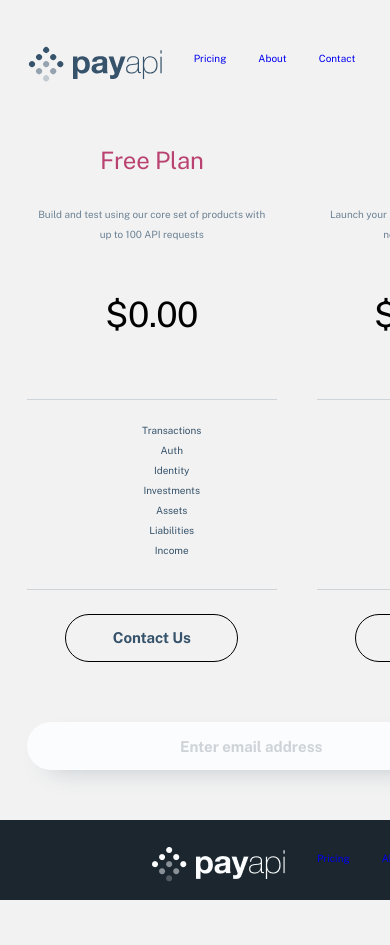
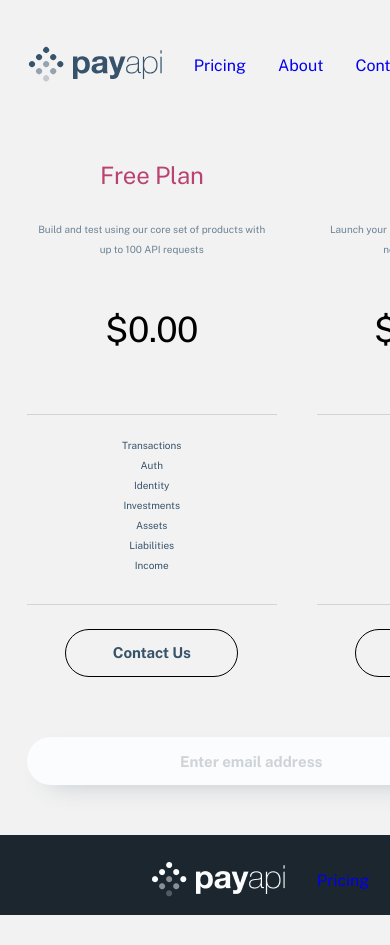
Before and after one commit to shaunvan119/payapi-website, a React (Create React App) app: page /Price in a window 390 px wide. Shown: the top 945 px of the page. Built offline with nearby package versions, Linux system fonts and the light colour scheme.

Commit message:
tablet layout for about page

```diff
--- a/src/components/Pricing.js
+++ b/src/components/Pricing.js
@@ -14,13 +14,13 @@ function Pricing() {
                 <p className="price-amount">$0.00</p>
                 <img src={line} alt="line" className="line" />
               <ul className="price-items">
-                  <li>Transactions</li>
-                  <li>Auth</li>
-                  <li>Identity</li>
-                  <li>Investments</li>
-                  <li>Assets</li>
-                  <li>Liabilities</li>
-                  <li>Income</li>
+                  <li className="list-li">Transactions</li>
+                  <li className="list-li" >Auth</li>
+                  <li className="list-li" >Identity</li>
+                  <li className="list-li">Investments</li>
+                  <li className="list-li">Assets</li>
+                  <li className="list-li">Liabilities</li>
+                  <li className="list-li">Income</li>
               </ul>
                  <img src={line} alt="line" className="line" />
                  <Link to="/contactUs"><button className="header-button">Contact Us</button></Link>
@@ -32,13 +32,13 @@ function Pricing() {
                 <p className="price-amount">$249.00</p>
                 <img src={line} alt="line" className="line" />
                 <ul className="price-items">
-                    <li>Transactions</li>
-                    <li>Auth</li>
-                    <li>Identity</li>
-                    <li>Investments</li>
-                    <li>Assets</li>
-                    <li>Liabilities</li>
-                    <li>Income</li>
+                    <li className="list-li">Transactions</li>
+                    <li className="list-li">Auth</li>
+                    <li className="list-li">Identity</li>
+                    <li className="list-li">Investments</li>
+                    <li className="list-li">Assets</li>
+                    <li className="list-li">Liabilities</li>
+                    <li className="list-li">Income</li>
               </ul>
                  <img src={line} alt="line" className="line" />
                  <Link to="/contactUs"><button className="header-button">Contact Us</button></Link>
@@ -51,13 +51,13 @@ function Pricing() {
                 <p className="price-amount">$499.00</p>
                 <img src={line} alt="line" className="line" />
                 <ul className="price-items">
-                    <li>Transactions</li>
-                    <li>Auth</li>
-                    <li>Identity</li>
-                    <li>Investments</li>
-                    <li>Assets</li>
-                    <li>Liabilities</li>
-                    <li>Income</li>
+                    <li className="list-li">Transactions</li>
+                    <li className="list-li">Auth</li>
+                    <li className="list-li">Identity</li>
+                    <li className="list-li">Investments</li>
+                    <li className="list-li">Assets</li>
+                    <li className="list-li">Liabilities</li>
+                    <li className="list-li">Income</li>
               </ul>
                 <img src={line} alt="line" className="line" />
                 <Link to="/contactUs"><button className="header-button">Contact Us</button></Link>
--- a/src/components/pages/About.js
+++ b/src/components/pages/About.js
@@ -13,7 +13,7 @@ import line from "../pages/Rectangle.png"
 function About() {
 
     return (
-        <div className="home-page">
+        <div className="about-page">
         <Header/>
         <h1 className="innovators">We empower innovators<br/>
               by delivering access to the<br/>financial system</h1>
--- a/src/index.css
+++ b/src/index.css
@@ -641,8 +641,6 @@ li {
 
 /*MQ tablet price*/
 
-
-
 .ready-price-page{
   display: none;
 }
@@ -662,9 +660,10 @@ li {
   line-height: 20px;
  }
 
- li {
+.list-li {
   font-size: 10px;
   line-height: 20px;
+  align-items: center;
  }
 
  .price-amount {
@@ -673,6 +672,42 @@ li {
 
  .line {
   width: 250px;
+ }
+
+ .price-items {
+  margin-right: 40px;
 
  }
+
+ /*MQ tablet about*/
+ .innovators {
+  font-size: 48px;
+
+
+ }
+
+ .about-h2-top, .about-h2  {
+  font-size: 20px;
+  margin-bottom: -30px;
+
+
+ }
+
+ .about-h2-top {
+  margin-right: 130px;
+ }
+
+ .team {
+  width: 769px;
+height: 267px;
+
+
+ }
+
+ .aboutus-section-two, .aboutus-section-one {
+  display: flex;
+  flex-direction: column;
+
+ }
+
 }
```
